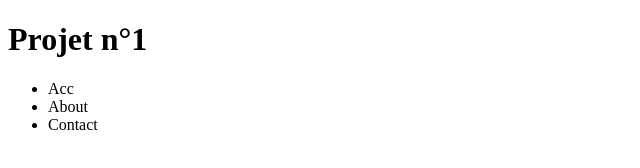
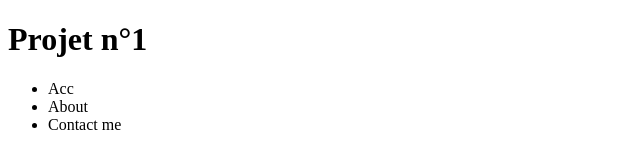
Before and after one commit to JulienOhlbaum/projet-one, a plain HTML site: page index.html in a window 1280 px wide. Shown: the full height of the page, 0-640 px from the left. Drawn offline with Linux system fonts and the light colour scheme.

Commit message:
change last li

```diff
--- a/index.html
+++ b/index.html
@@ -12,7 +12,7 @@
       <ul>
         <li>Acc</li>
         <li>About</li>
-        <li>Contact</li>
+        <li>Contact me</li>
       </ul>
     </nav>
   </body>
```
